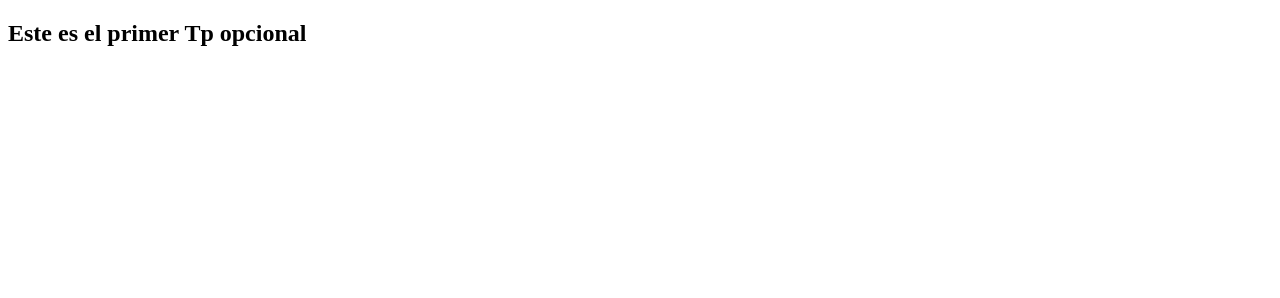
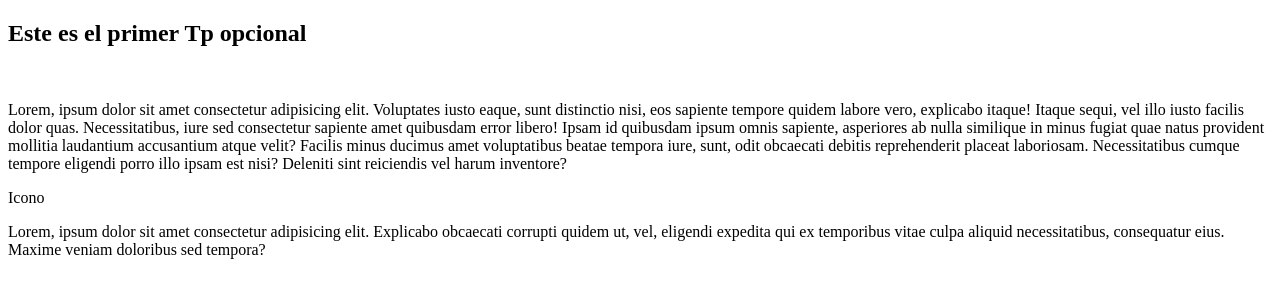
Before and after one commit to AgusdelaRubiaCBA/image-based-web-proyect, a plain HTML site: page Index.html in a window 1280 px wide. Drawn offline with Linux system fonts and the light colour scheme.

Commit message:
Agrego contenido al HTML

```diff
--- a/Index.html
+++ b/Index.html
@@ -10,6 +10,17 @@
 
         <section>
             <h1>Este es el primer Tp opcional</h1>
+            <img src="" alt="">
+            <p>Lorem, ipsum dolor sit amet consectetur adipisicing elit. Voluptates iusto eaque, sunt distinctio nisi, eos sapiente tempore quidem labore vero, explicabo itaque! Itaque sequi, vel illo iusto facilis dolor quas.
+            Necessitatibus, iure sed consectetur sapiente amet quibusdam error libero! Ipsam id quibusdam ipsum omnis sapiente, asperiores ab nulla similique in minus fugiat quae natus provident mollitia laudantium accusantium atque velit?
+            Facilis minus ducimus amet voluptatibus beatae tempora iure, sunt, odit obcaecati debitis reprehenderit placeat laboriosam. Necessitatibus cumque tempore eligendi porro illo ipsam est nisi? Deleniti sint reiciendis vel harum inventore?</p>
+        </section>
+        <section>
+            <p>Icono</p>
+            <i></i>
+        </section>
+        <section>
+            <p>Lorem, ipsum dolor sit amet consectetur adipisicing elit. Explicabo obcaecati corrupti quidem ut, vel, eligendi expedita qui ex temporibus vitae culpa aliquid necessitatibus, consequatur eius. Maxime veniam doloribus sed tempora?</p>
         </section>
 
     </main>
```
